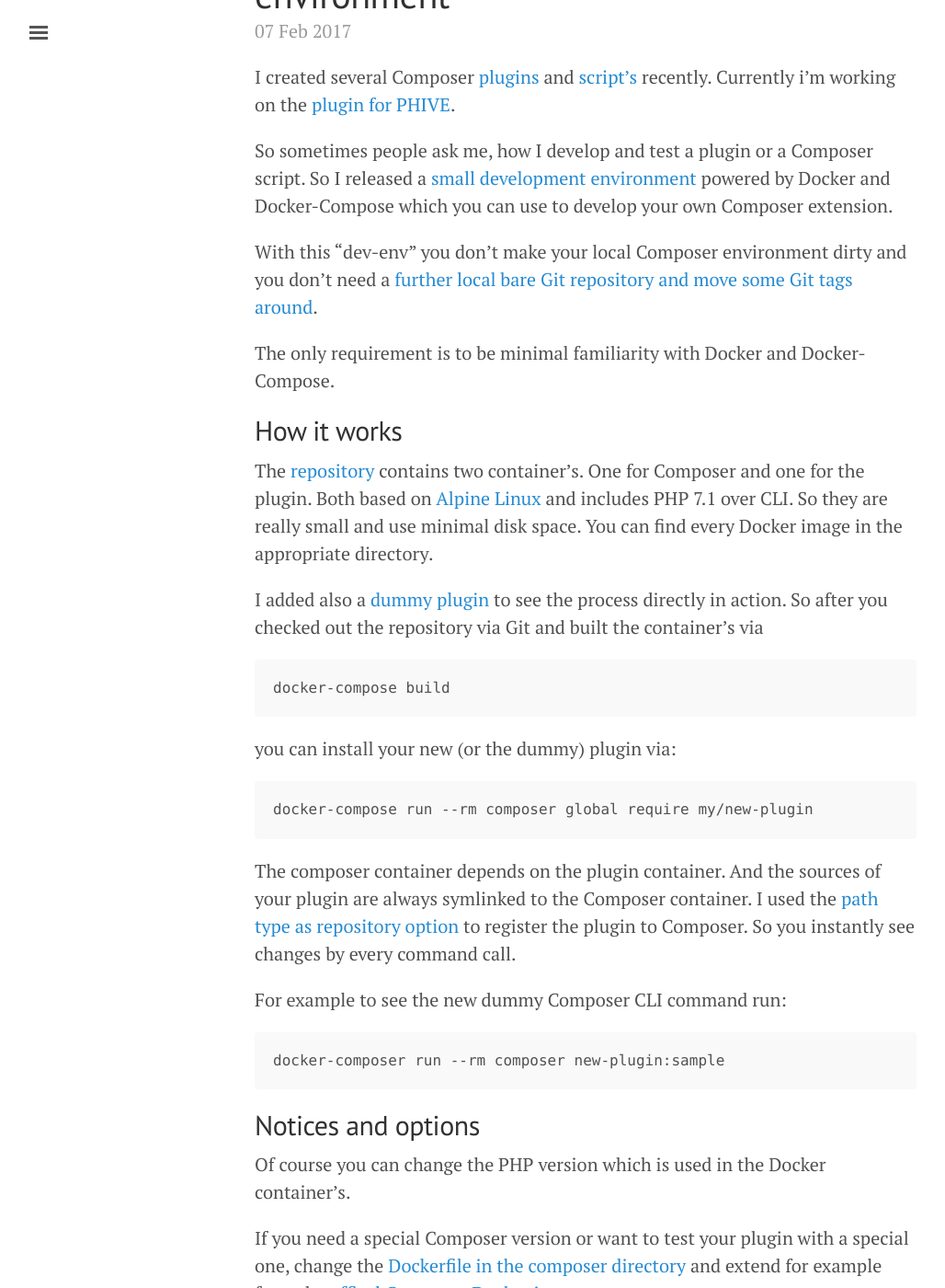
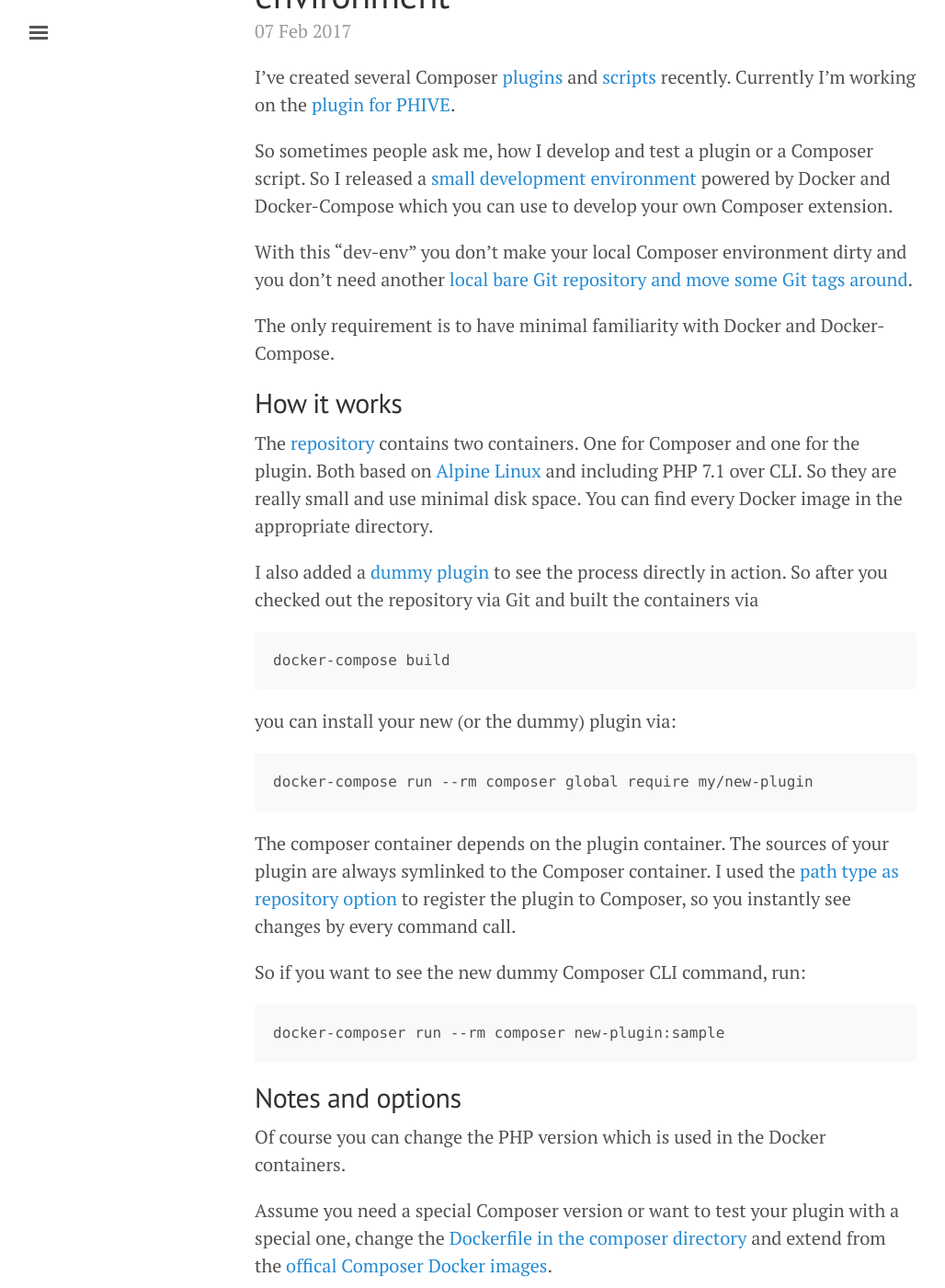
Before and after one commit to tommy-muehle/tommy-muehle.github.io, a Jekyll site: the page built from _posts/2017-02-07-composer-plugin-development-environment.md, in a window 1280 px wide and 1400 px high, scrolled down 213 px. Shown: the whole window at 92% size, without its empty margins (3-1031 px from the left). Built offline with Jekyll 4.4.1, drawn with Linux system fonts in a browser that asks for light colours; comment, search, counter and statistics services are not loaded; some of the changed text lies outside the part shown.

Commit message:
fix some grammar issues in blogposts which are in english language.

````diff
--- a/_posts/2017-02-07-composer-plugin-development-environment.md
+++ b/_posts/2017-02-07-composer-plugin-development-environment.md
@@ -4,26 +4,26 @@
 introduction: "Introduce my personal Composer plugin/script development environment."
 ---
 
-I created several Composer [plugins](https://github.com/tommy-muehle/composer-tool-installer-plugin) and [script's](https://github.com/tommy-muehle/tooly-composer-script) recently.
-Currently i'm working on the [plugin for PHIVE](https://github.com/phar-io/composer-plugin).
+I've created several Composer [plugins](https://github.com/tommy-muehle/composer-tool-installer-plugin) and [scripts](https://github.com/tommy-muehle/tooly-composer-script) recently.
+Currently I'm working on the [plugin for PHIVE](https://github.com/phar-io/composer-plugin).
 
 So sometimes people ask me, how I develop and test a plugin or a Composer script.
 So I released a [small development environment](https://github.com/tommy-muehle/php-composer-plugin-devenv) powered by Docker and Docker-Compose which you can
 use to develop your own Composer extension.
 
-With this "dev-env" you don't make your local Composer environment dirty and you don't need a
-[further local bare Git repository and move some Git tags around](http://stackoverflow.com/questions/22935567/test-and-debug-composer-plugins).
+With this "dev-env" you don't make your local Composer environment dirty and you don't need another
+[local bare Git repository and move some Git tags around](http://stackoverflow.com/questions/22935567/test-and-debug-composer-plugins).
 
-The only requirement is to be minimal familiarity with Docker and Docker-Compose.
+The only requirement is to have minimal familiarity with Docker and Docker-Compose.
 
 ## How it works
 
-The [repository](https://github.com/tommy-muehle/php-composer-plugin-devenv) contains two container's. One for Composer and one for the plugin.
-Both based on [Alpine Linux](https://alpinelinux.org/) and includes PHP 7.1 over CLI. So they are really small and use minimal disk space.
+The [repository](https://github.com/tommy-muehle/php-composer-plugin-devenv) contains two containers. One for Composer and one for the plugin.
+Both based on [Alpine Linux](https://alpinelinux.org/) and including PHP 7.1 over CLI. So they are really small and use minimal disk space.
 You can find every Docker image in the appropriate directory.
 
-I added also a [dummy plugin](https://github.com/tommy-muehle/php-composer-plugin-devenv/tree/master/plugin/src) to see the process directly in action.
-So after you checked out the repository via Git and built the container's via
+I also added a [dummy plugin](https://github.com/tommy-muehle/php-composer-plugin-devenv/tree/master/plugin/src) to see the process directly in action.
+So after you checked out the repository via Git and built the containers via
 
 ```
 docker-compose build
@@ -35,22 +35,22 @@
 docker-compose run --rm composer global require my/new-plugin
 ```
 
-The composer container depends on the plugin container. And the sources of your plugin are always symlinked
-to the Composer container. I used the [path type as repository option](https://getcomposer.org/doc/05-repositories.md#path) to register the plugin to Composer.
-So you instantly see changes by every command call.
+The composer container depends on the plugin container. The sources of your plugin are always symlinked
+to the Composer container. I used the [path type as repository option](https://getcomposer.org/doc/05-repositories.md#path) to register the plugin to Composer,
+so you instantly see changes by every command call.
 
-For example to see the new dummy Composer CLI command run:
+So if you want to see the new dummy Composer CLI command, run:
 
 ```
 docker-composer run --rm composer new-plugin:sample
 ```
 
-## Notices and options
+## Notes and options
 
-Of course you can change the PHP version which is used in the Docker container's.
+Of course you can change the PHP version which is used in the Docker containers.
 
-If you need a special Composer version or want to test your plugin with a special one,
-change the [Dockerfile in the composer directory](https://github.com/tommy-muehle/php-composer-plugin-devenv/blob/master/composer/Dockerfile) and extend for example from the [offical Composer Docker images](https://hub.docker.com/r/composer/composer/).
+Assume you need a special Composer version or want to test your plugin with a special one,
+change the [Dockerfile in the composer directory](https://github.com/tommy-muehle/php-composer-plugin-devenv/blob/master/composer/Dockerfile) and extend from the [offical Composer Docker images](https://hub.docker.com/r/composer/composer/).
 
 You can also extend the [Dockerfile for the plugin](https://github.com/tommy-muehle/php-composer-plugin-devenv/blob/master/plugin/Dockerfile). Maybe to install PHPUnit or an
 other testing framework. So you can run a command like this:
@@ -61,5 +61,5 @@
 
 ## Summary
 
-I hope this help's other developers a lot to create a new Composer extension.
-And if you have questions or some additions, please leave a comment below.
+I hope this helps other developers to create a new Composer extension.
+If you have questions or some additions, please leave a comment below.
````
Also changed, not shown: _posts/2016-09-06-never-implement-tests-in-testcases.markdown (+8 -8 lines), _posts/2016-12-22-introduce-php-time-conversion-library.md (+10 -10 lines), _posts/2017-01-02-start-new-project.md (+14 -12 lines), _posts/2017-01-31-docker-image-for-phpstan.md (+8 -8 lines).
